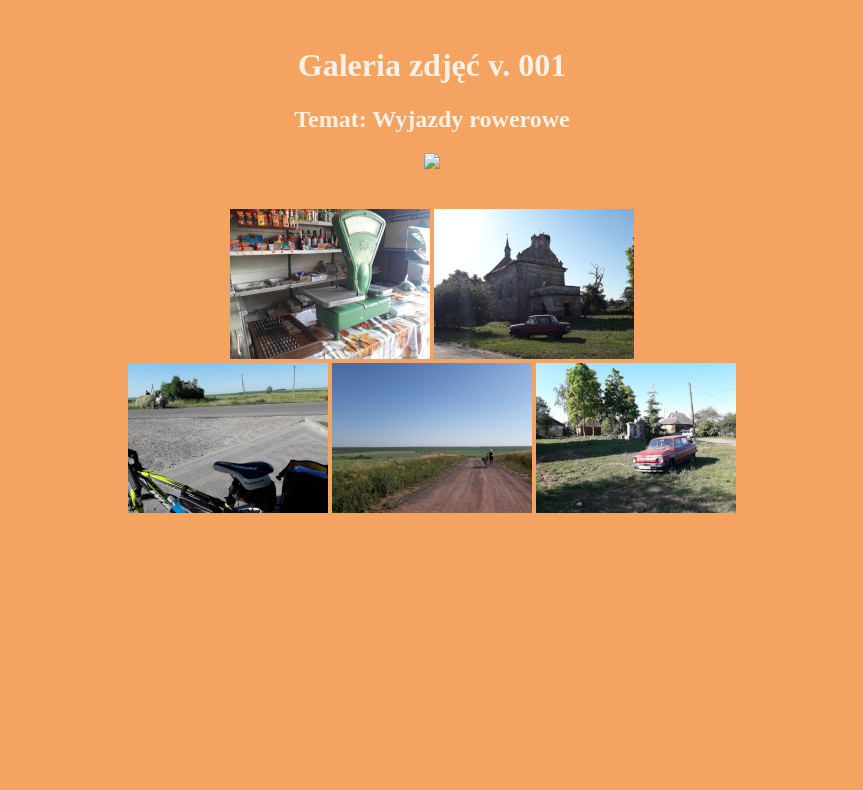
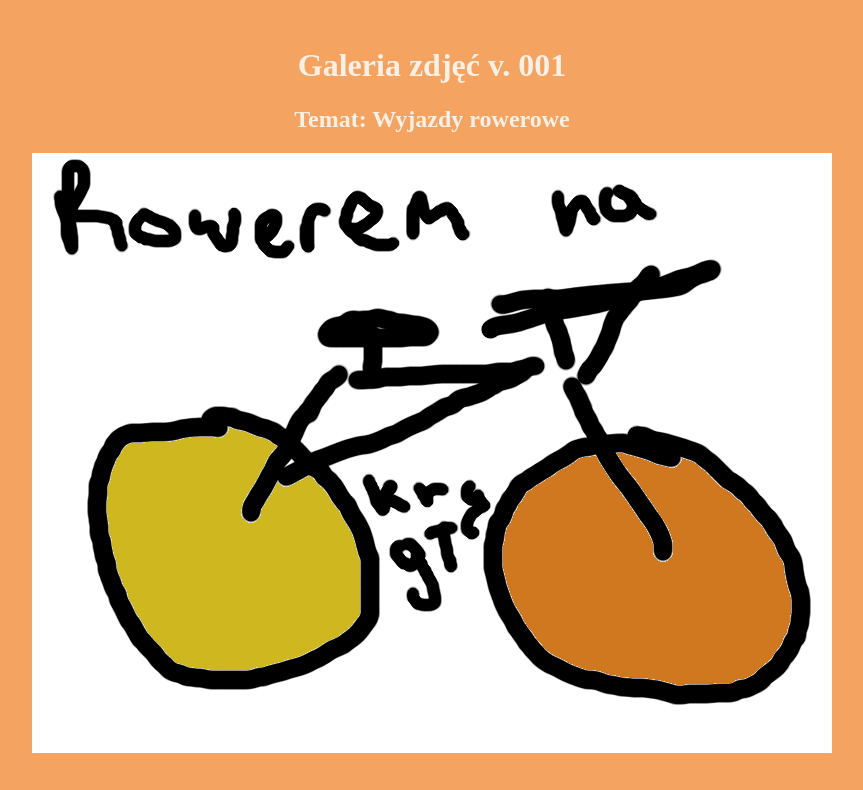
Before and after one commit to OlaJzC/rowery, a plain HTML site: page index.html in a window 1280 px wide. Shown: the top 790 px of the page, without its empty margins (208-1071 px from the left). Drawn offline with Linux system fonts and the light colour scheme.

Commit message:
Update index.html

```diff
--- a/index.html
+++ b/index.html
@@ -17,7 +17,7 @@
 	<h2>Temat: Wyjazdy rowerowe</h2>
 	<h3>
 	</h3>
-	<img src="logo.jpg">
+	<img src="logo.png">
 	<br>
 	<br>
 	<br>
```
